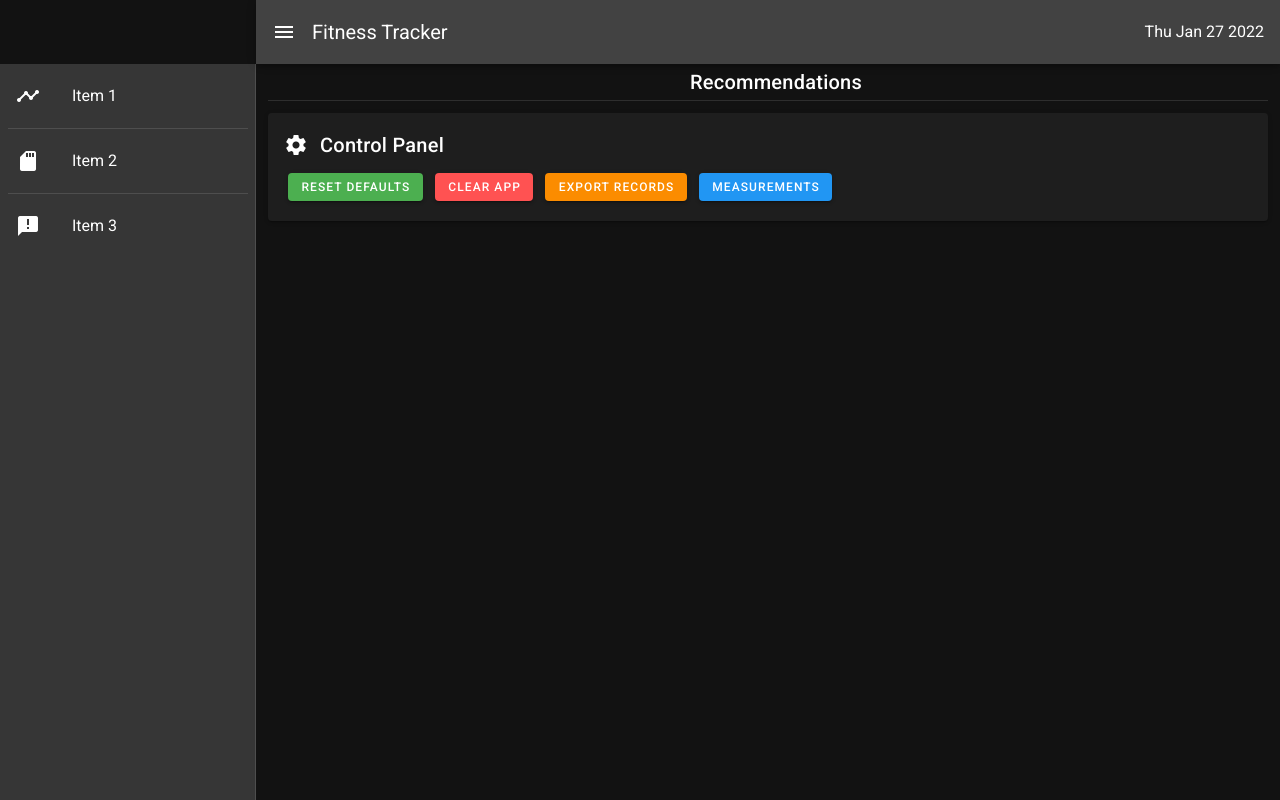
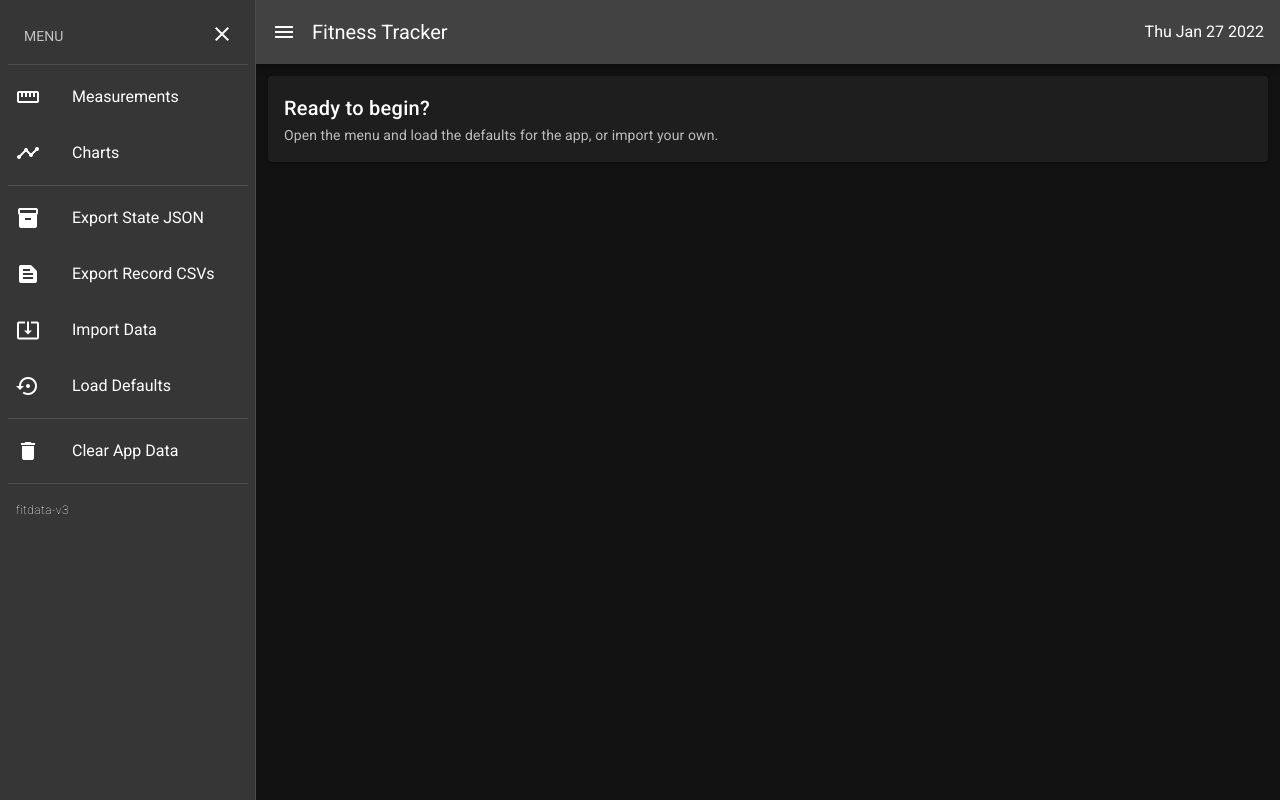
Before and after one commit to michael-255/fitness-tracker-v13, a Vue app: page /#/dashboard in a window 1280 px wide. Both pictures are taken after a click on the button "menu". Built offline with nearby package versions, Linux system fonts and the light colour scheme.

Commit message:
finish app drawer, readme updated with last tasks

```diff
--- a/src/components/layout/AppDrawer.vue
+++ b/src/components/layout/AppDrawer.vue
@@ -1,6 +1,17 @@
 <script>
+import DrawerListItem from './DrawerListItem.vue'
+import { DATA_VERSION, VIEW } from '../../constants/globals.js'
+
 export default {
-  components: {},
+  components: {
+    DrawerListItem,
+  },
+
+  data() {
+    return {
+      dataVersion: DATA_VERSION,
+    }
+  },
 
   computed: {
     navDrawer: {
@@ -12,42 +23,113 @@ export default {
       },
     },
   },
+
+  methods: {
+    closeDrawer() {
+      this.$store.dispatch('setDrawer', false)
+    },
+
+    measurements() {
+      this.$router.push({ name: VIEW.measurements })
+      this.closeDrawer()
+    },
+
+    charts() {
+      console.log('Not Implemented')
+      this.closeDrawer()
+    },
+
+    exportState() {
+      if (confirm('Not Implemented')) {
+        this.closeDrawer()
+      }
+    },
+
+    exportRecords() {
+      if (confirm('Not Implemented')) {
+        this.closeDrawer()
+      }
+    },
+
+    importData() {
+      if (confirm('Not Implemented')) {
+        this.closeDrawer()
+      }
+    },
+
+    loadDefaults() {
+      if (confirm('Load defaults for the app?')) {
+        this.$store.dispatch('setDefaultAppData')
+        this.closeDrawer()
+      }
+    },
+
+    clearApp() {
+      if (confirm('Clear all app data and records?')) {
+        this.$store.dispatch('clearAppData')
+        this.closeDrawer()
+      }
+    },
+  },
 }
 </script>
 
 <template>
-  <v-navigation-drawer v-model="navDrawer" app clipped>
+  <v-navigation-drawer v-model="navDrawer" app>
     <v-list nav>
-      <v-list-item link>
-        <v-list-item-action>
-          <v-icon>timeline</v-icon>
-        </v-list-item-action>
-        <v-list-item-content>
-          Item 1
-        </v-list-item-content>
-      </v-list-item>
+      <v-subheader class="mb-2 pt-2">MENU</v-subheader>
+
+      <v-btn icon absolute top right class="mb-2" @click="this.closeDrawer">
+        <v-icon>close</v-icon>
+      </v-btn>
 
       <v-divider class="mb-2" />
 
-      <v-list-item link>
-        <v-list-item-action>
-          <v-icon>sd_card</v-icon>
-        </v-list-item-action>
-        <v-list-item-content>
-          Item 2
-        </v-list-item-content>
-      </v-list-item>
+      <DrawerListItem
+        :func="this.measurements"
+        icon="straighten"
+        name="Measurements"
+      />
+
+      <DrawerListItem :func="this.charts" icon="timeline" name="Charts" />
 
       <v-divider class="mb-2" />
 
-      <v-list-item link>
-        <v-list-item-action>
-          <v-icon>announcement</v-icon>
-        </v-list-item-action>
-        <v-list-item-content>
-          Item 3
-        </v-list-item-content>
-      </v-list-item>
+      <DrawerListItem
+        :func="this.exportState"
+        icon="inventory_2"
+        name="Export State JSON"
+      />
+
+      <DrawerListItem
+        :func="this.exportRecords"
+        icon="text_snippet"
+        name="Export Record CSVs"
+      />
+
+      <DrawerListItem
+        :func="this.importData"
+        icon="system_update_alt"
+        name="Import Data"
+      />
+
+      <DrawerListItem
+        :func="this.loadDefaults"
+        icon="settings_backup_restore"
+        name="Load Defaults"
+      />
+
+      <v-divider class="mb-2" />
+
+      <DrawerListItem
+        :func="this.clearApp"
+        icon="delete"
+        name="Clear App Data"
+      />
+
+      <v-divider class="mb-2" />
     </v-list>
+
+    <div class="caption font-weight-thin ml-4">{{ dataVersion }}</div>
   </v-navigation-drawer>
 </template>
--- /dev/null
+++ b/src/components/layout/DrawerListItem.vue
@@ -0,0 +1,29 @@
+<script>
+export default {
+  props: {
+    func: {
+      type: Function,
+      required: true,
+    },
+    icon: {
+      type: String,
+      required: true,
+    },
+    name: {
+      type: String,
+      required: true,
+    },
+  },
+}
+</script>
+
+<template>
+  <v-list-item @click="func">
+    <v-list-item-action>
+      <v-icon>{{ icon }}</v-icon>
+    </v-list-item-action>
+    <v-list-item-content>
+      {{ name }}
+    </v-list-item-content>
+  </v-list-item>
+</template>
--- a/src/components/view/ControlPanelCard.vue
+++ /dev/null
@@ -1,60 +0,0 @@
-<script>
-import { VIEW } from '../../constants/globals.js'
-
-export default {
-  methods: {
-    defaultApp() {
-      if (
-        confirm('Reset the app with the defaults (does NOT remove records)?')
-      ) {
-        this.$store.dispatch('setDefaultAppData')
-      }
-    },
-
-    clearApp() {
-      if (confirm('Clear all app data and records?')) {
-        this.$store.dispatch('clearAppData')
-      }
-    },
-
-    exportRecords() {
-      confirm('Not Implemented')
-    },
-
-    measurements() {
-      this.$router.push({ name: VIEW.measurements })
-    },
-  },
-}
-</script>
-
-<template>
-  <v-col class="col-12">
-    <v-card>
-      <v-card-title class="pb-0">
-        <v-icon class="mr-3">settings</v-icon>
-        <span>Control Panel</span>
-      </v-card-title>
-
-      <v-card-actions class="pt-0">
-        <v-container class="pt-0">
-          <v-btn small class="success mr-3 mt-3" @click="defaultApp()">
-            Reset Defaults
-          </v-btn>
-
-          <v-btn small class="error mr-3 mt-3" @click="clearApp()">
-            Clear App
-          </v-btn>
-
-          <v-btn small class="warning mr-3 mt-3" @click="exportRecords()">
-            Export Records
-          </v-btn>
-
-          <v-btn small class="primary mr-3 mt-3" @click="measurements()">
-            Measurements
-          </v-btn>
-        </v-container>
-      </v-card-actions>
-    </v-card>
-  </v-col>
-</template>
--- a/src/components/view/InProgressExerciseCard.vue
+++ b/src/components/view/InProgressExerciseCard.vue
@@ -69,9 +69,6 @@ export default {
     <v-card>
       <v-card-title>
         <span>{{ exerciseName }}</span>
-        <v-btn icon absolute top right @click="viewRecords()">
-          <v-icon>assignment</v-icon>
-        </v-btn>
         <!-- DIALOG -->
         <v-row justify="center">
           <v-dialog
@@ -82,7 +79,7 @@ export default {
           >
             <template v-slot:activator="{ on, attrs }">
               <v-btn icon absolute top right v-bind="attrs" v-on="on">
-                <v-icon>assignment</v-icon>
+                <v-icon>timeline</v-icon>
               </v-btn>
             </template>
 
--- a/src/components/view/MeasurementCard.vue
+++ b/src/components/view/MeasurementCard.vue
@@ -78,7 +78,7 @@ export default {
           >
             <template v-slot:activator="{ on, attrs }">
               <v-btn icon absolute top right v-bind="attrs" v-on="on">
-                <v-icon>assignment</v-icon>
+                <v-icon>timeline</v-icon>
               </v-btn>
             </template>
 
--- a/src/components/view/RecommendationsContainer.vue
+++ /dev/null
@@ -1,19 +0,0 @@
-<script>
-import ControlPanelCard from './ControlPanelCard.vue'
-
-export default {
-  components: {
-    ControlPanelCard,
-  },
-}
-</script>
-
-<template>
-  <v-row>
-    <v-col class="text-center text-h6 col-12 py-0">
-      <v-banner single-line>Recommendations</v-banner>
-    </v-col>
-
-    <ControlPanelCard />
-  </v-row>
-</template>
--- a/src/components/view/WorkoutCard.vue
+++ b/src/components/view/WorkoutCard.vue
@@ -86,7 +86,7 @@ export default {
           >
             <template v-slot:activator="{ on, attrs }">
               <v-btn icon absolute top right v-bind="attrs" v-on="on">
-                <v-icon>assignment</v-icon>
+                <v-icon>timeline</v-icon>
               </v-btn>
             </template>
 
--- a/src/components/view/WorkoutsContainer.vue
+++ b/src/components/view/WorkoutsContainer.vue
@@ -23,10 +23,6 @@ export default {
 
 <template>
   <v-row>
-    <v-col class="text-center text-h6 col-12 py-0">
-      <v-banner single-line>Workouts</v-banner>
-    </v-col>
-
     <ResumeCard v-if="renderResumeCard" />
 
     <WorkoutCard
--- a/src/store/store.js
+++ b/src/store/store.js
@@ -494,14 +494,6 @@ export default new Vuex.Store({
       return getters.getEntityById(SOURCE.exercises, exerciseId)
     },
 
-    getExerciseNameById: (_, getters) => (exerciseId) => {
-      return getters.getEntityById(SOURCE.exercises, exerciseId)?.name
-    },
-
-    getExerciseInputsById: (_, getters) => (exerciseId) => {
-      return getters.getEntityById(SOURCE.exercises, exerciseId)?.inputs
-    },
-
     getExerciseSetCountById: (_, getters) => (exerciseId) => {
       return getters.getEntityById(SOURCE.exercises, exerciseId)?.inputs
         ?.setCount
@@ -511,10 +503,6 @@ export default new Vuex.Store({
 
     getWorkoutById: (state) => (workoutId) => {
       return state[SOURCE.workouts].find((w) => w.id === workoutId)
-    },
-
-    getWorkoutNameById: (_, getters) => (workoutId) => {
-      return getters.getEntityById(SOURCE.workouts, workoutId)?.name
     },
 
     // In Progress Workout
--- a/src/views/Dashboard.vue
+++ b/src/views/Dashboard.vue
@@ -1,5 +1,4 @@
 <script>
-import RecommendationsContainer from '../components/view/RecommendationsContainer.vue'
 import WorkoutsContainer from '../components/view/WorkoutsContainer.vue'
 import { SOURCE, VIEW } from '../constants/globals.js'
 import { LoadOperation } from '../models/Operations.js'
@@ -8,7 +7,6 @@ export default {
   name: VIEW.dashboard,
 
   components: {
-    RecommendationsContainer,
     WorkoutsContainer,
   },
 
@@ -37,7 +35,18 @@ export default {
 
 <template>
   <v-container>
-    <RecommendationsContainer />
+    <v-row>
+      <v-col v-if="!this.renderWorkouts">
+        <v-card>
+          <v-card-title>Ready to begin?</v-card-title>
+
+          <v-card-subtitle>
+            Open the menu and load the defaults for the app, or import your own.
+          </v-card-subtitle>
+        </v-card>
+      </v-col>
+    </v-row>
+
     <WorkoutsContainer v-if="renderWorkouts" />
   </v-container>
 </template>
```
Also changed, not shown: 1 other file (tests, documents, lock files or other folders).
